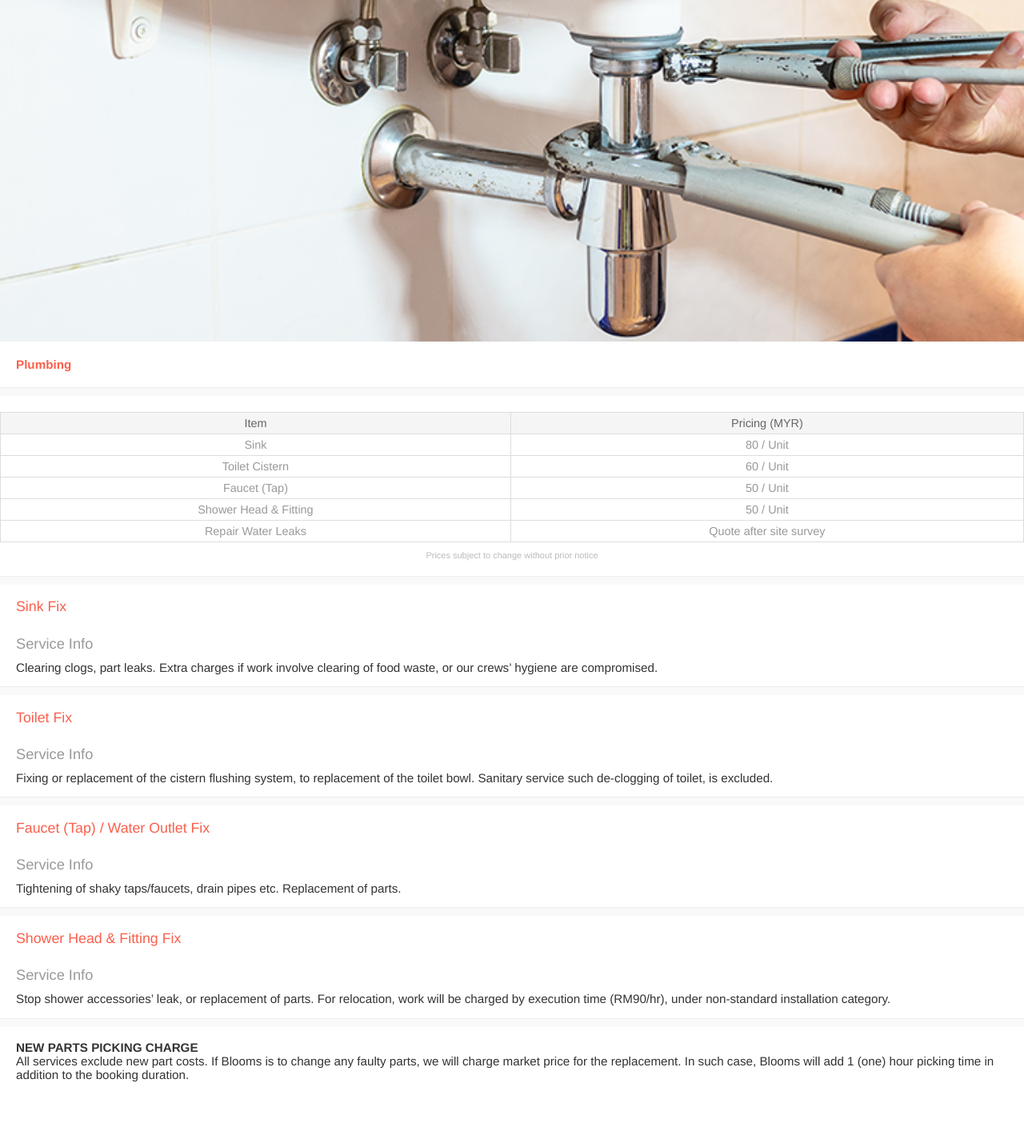
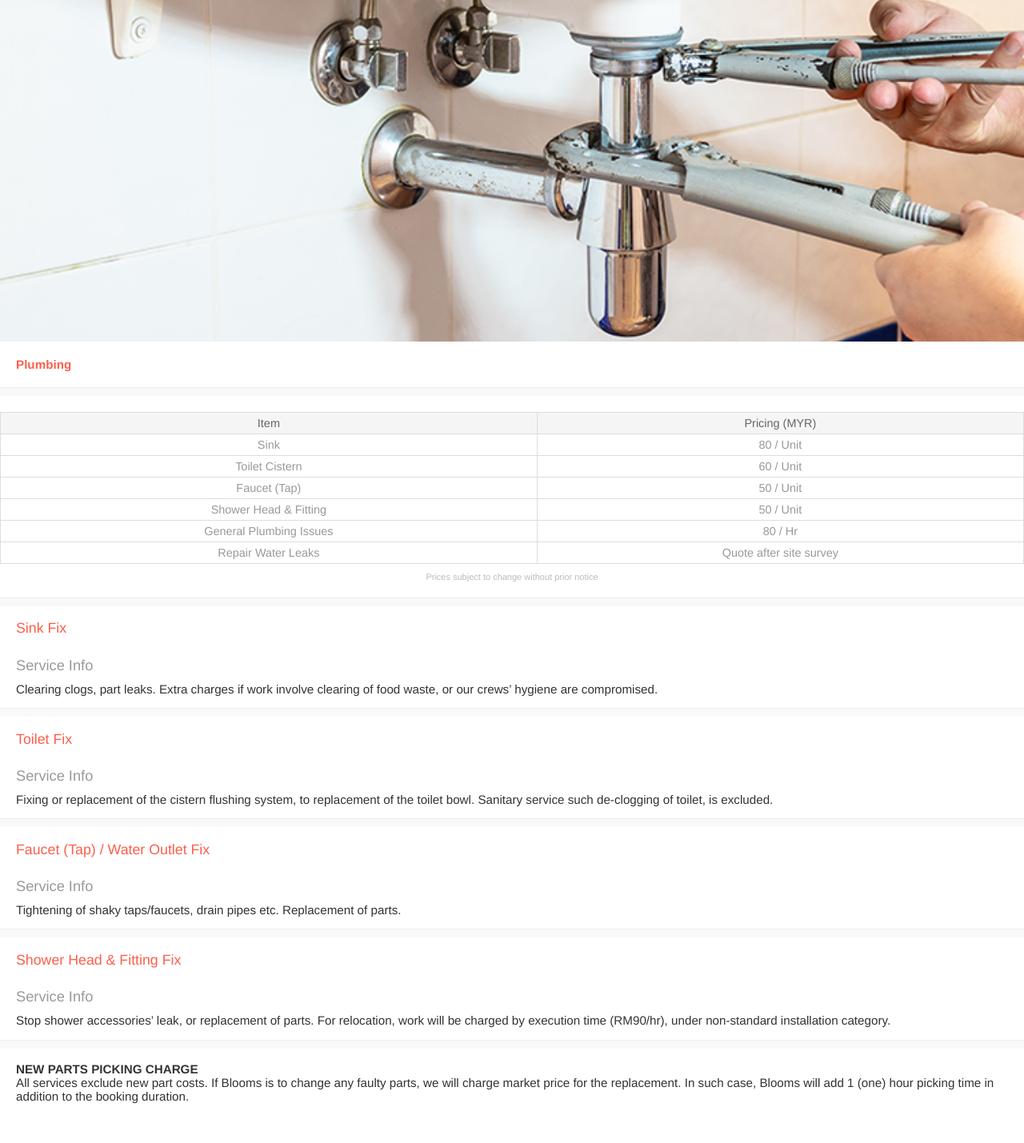
Before and after one commit to blooms-singapore/pages, a Jekyll site: the page built from en/services/myr/plumbing.html, in a window 1280 px wide. Shown: the whole page at 80% size. Built offline with Jekyll 4.4.1, drawn with Linux system fonts in a browser that asks for light colours; before the commit the page ends 1402 px from its top, so only the background shows below that.

Commit message:
Update plumbing.html

```diff
--- a/en/services/myr/plumbing.html
+++ b/en/services/myr/plumbing.html
@@ -27,6 +27,10 @@ layout: service
       <tr>
         <td>Shower Head & Fitting</td>
         <td>50<span> / Unit</span></td>
+      </tr>
+      <tr>
+        <td>General Plumbing Issues</td>
+        <td>80 / Hr</td>
       </tr>
       <tr>
         <td>Repair Water Leaks</td>
```
